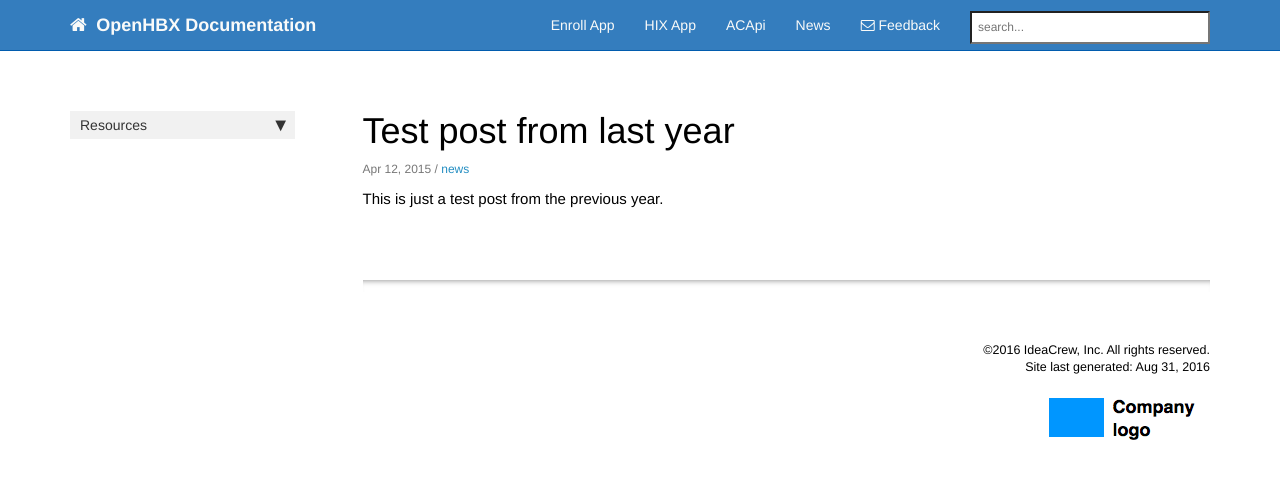
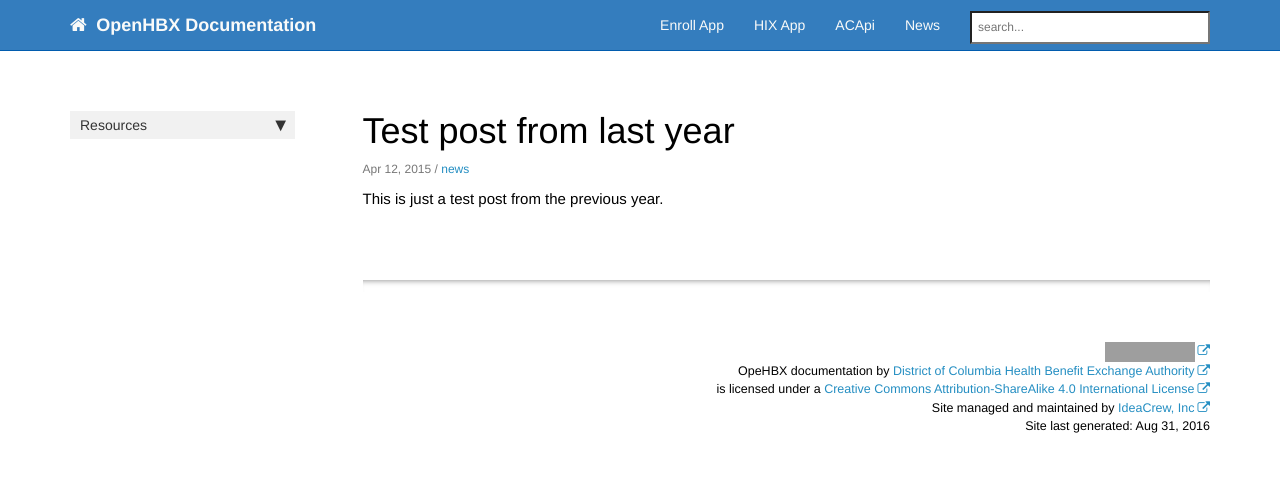
Before and after one commit to openhbx/openhbx.github.io, a Jekyll site: the page built from _posts/2015-04-12-test-post-last-year.md, in a window 1280 px wide. Shown: the top 479 px of the page. Built offline with Jekyll 4.4.1, drawn with Linux system fonts in a browser that asks for light colours; nearby versions of some CDN libraries; comment, search, counter and statistics services are not loaded; grey boxes are pictures that could not be loaded.

Commit message:
Remove feedback email link Add copyleft notice

```diff
--- a/_config.yml
+++ b/_config.yml
@@ -30,10 +30,10 @@ exclude:
 
 feedback_subject_line: OpenHBX documentation site
 
-feedback_email: openhbx@ideacrew.com
+feedback_email: feedback@openhbx.org
 # used as a contact email for the Feedback link in the top navigation bar
 
-# feedback_disable: true
+feedback_disable: true
 # if you uncomment the previous line, the Feedback link gets removed
 
 # feedback_text: "Need help?"
--- a/_includes/footer.html
+++ b/_includes/footer.html
@@ -1,9 +1,13 @@
 <footer>
             <div class="row">
                 <div class="col-lg-12 footer">
-               &copy;{{ site.time | date: "%Y"  }} {{site.company_name}}. All rights reserved. <br />
+
+<a rel="license" href="http://creativecommons.org/licenses/by-sa/4.0/"><img alt="Creative Commons License" style="border-width:0" src="http://i.creativecommons.org/l/by-sa/4.0/88x31.png" /></a><br /><span xmlns:dct="http://purl.org/dc/terms/" href="http://purl.org/dc/dcmitype/Text" property="dct:title" rel="dct:type">OpeHBX documentation</span> by <a xmlns:cc="http://creativecommons.org/ns#" href="https://dchealthlink.com/" property="cc:attributionName" rel="cc:attributionURL">District of Columbia Health Benefit Exchange Authority</a> <br />
+is licensed under a <a rel="license" href="http://creativecommons.org/licenses/by-sa/4.0/">Creative Commons Attribution-ShareAlike 4.0 International License</a><br/>
+
+
+               Site managed and maintained by <a href="http://www.ideacrew.com">{{site.company_name}}</a><br />
 {% if page.last_updated %}<span>Page last updated:</span> {{page.last_updated}}<br/>{% endif %} Site last generated: {{ site.time | date: "%b %-d, %Y"  }} <br />
-<p><img src="{{ "images/company_logo.png" }}" alt="Company logo"/></p>
                 </div>
             </div>
 </footer>
```
